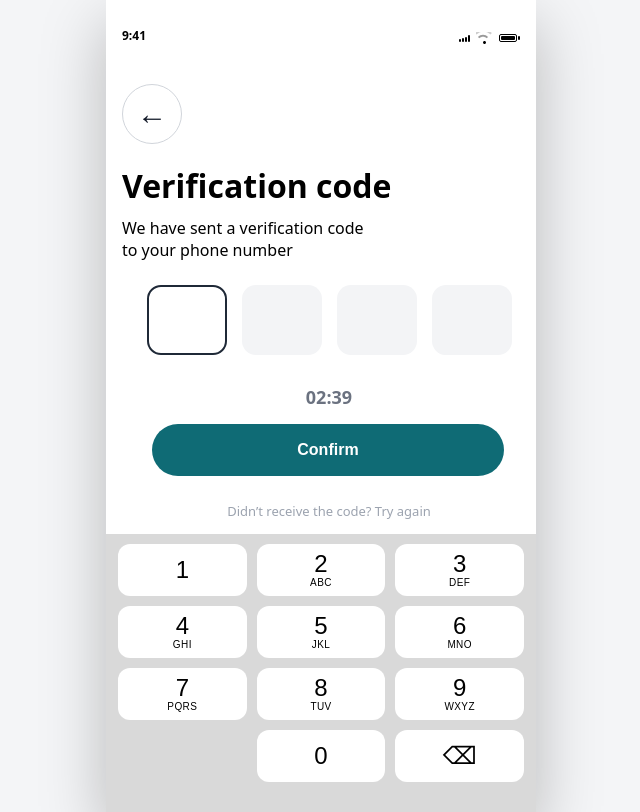
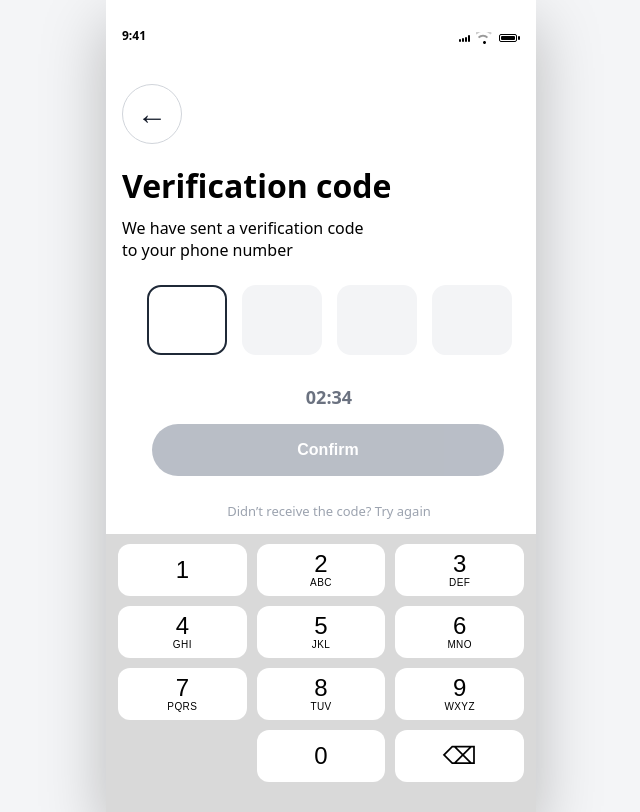
Before and after one commit to Nivedha29/morago_frontend_dec3, a React (Vite) app: page /verify in a window 1280 px wide. Shown: the whole page, without its empty margins (319-959 px from the left). Built offline with nearby package versions, Linux system fonts and the light colour scheme.

Commit message:
Style: refine verification page UI and OTP states

```diff
--- a/src/pages/VerificationCodePage.css
+++ b/src/pages/VerificationCodePage.css
@@ -86,6 +86,12 @@
    margin-left: 30px;
 }
 
+.primary-button:disabled {
+  background: #9ca3af;
+  cursor: not-allowed;
+  opacity: 0.7;
+}
+
 /* RESEND TEXT */
 .resend {
    margin-top: 10px;
--- a/src/pages/VerificationCodePage.jsx
+++ b/src/pages/VerificationCodePage.jsx
@@ -1,4 +1,4 @@
-import React, { useRef, useState } from "react";
+import React, { useEffect, useRef, useState } from "react";
 import { useNavigate } from "react-router-dom";
 import StatusBar from "../components/StatusBar.jsx";
 
@@ -9,6 +9,9 @@ const VerificationCodePage = () => {
   const [code, setCode] = useState(["", "", "", ""]);
   const inputRefs = useRef([]);
   const [activeField, setActiveField] = useState("code");
+  const [activeIndex, setActiveIndex] = useState(0);
+  const isCodeComplete = code.every((digit) => digit !== "");
+  const [timeLeft, setTimeLeft] = useState(159);
 
   const handleChange = (value, index) => {
     if (!/^\d?$/.test(value)) return;
@@ -39,6 +42,19 @@ const VerificationCodePage = () => {
       }, 0);
     }
   };
+
+  useEffect(() => {
+    if (timeLeft <= 0) return;
+
+    const timer = setInterval(() => {
+      setTimeLeft((prev) => prev - 1);
+    }, 1000);
+
+    return () => clearInterval(timer);
+  }, [timeLeft]);
+
+  const minutes = String(Math.floor(timeLeft / 60)).padStart(2, "0");
+  const seconds = String(timeLeft % 60).padStart(2, "0");
 
   const handleKeypadClick = (value) => {
     const firstEmptyIndex = code.findIndex((digit) => digit === "");
@@ -82,7 +98,6 @@ const VerificationCodePage = () => {
       inputRefs.current[lastFilledIndex]?.focus();
     }, 0);
   };
-  const [activeIndex, setActiveIndex] = useState(0);
 
   return (
     <div className="screen">
@@ -96,7 +111,8 @@ const VerificationCodePage = () => {
         <div className="auth-card">
           <h1 className="auth-title">Verification code</h1>
           <p className="auth-subtitle">
-            We have sent a verification code <br />to your phone number
+            We have sent a verification code <br />
+            to your phone number
           </p>
 
           {/* CODE INPUTS */}
@@ -123,10 +139,13 @@ const VerificationCodePage = () => {
             ))}
           </div>
 
-          <p className="timer">02:39</p>
+          <p className="timer">
+            {minutes}:{seconds}
+          </p>
 
           <button
             className="primary-button"
+            disabled={!isCodeComplete}
             onClick={() => navigate("/success")}
           >
             Confirm
```
